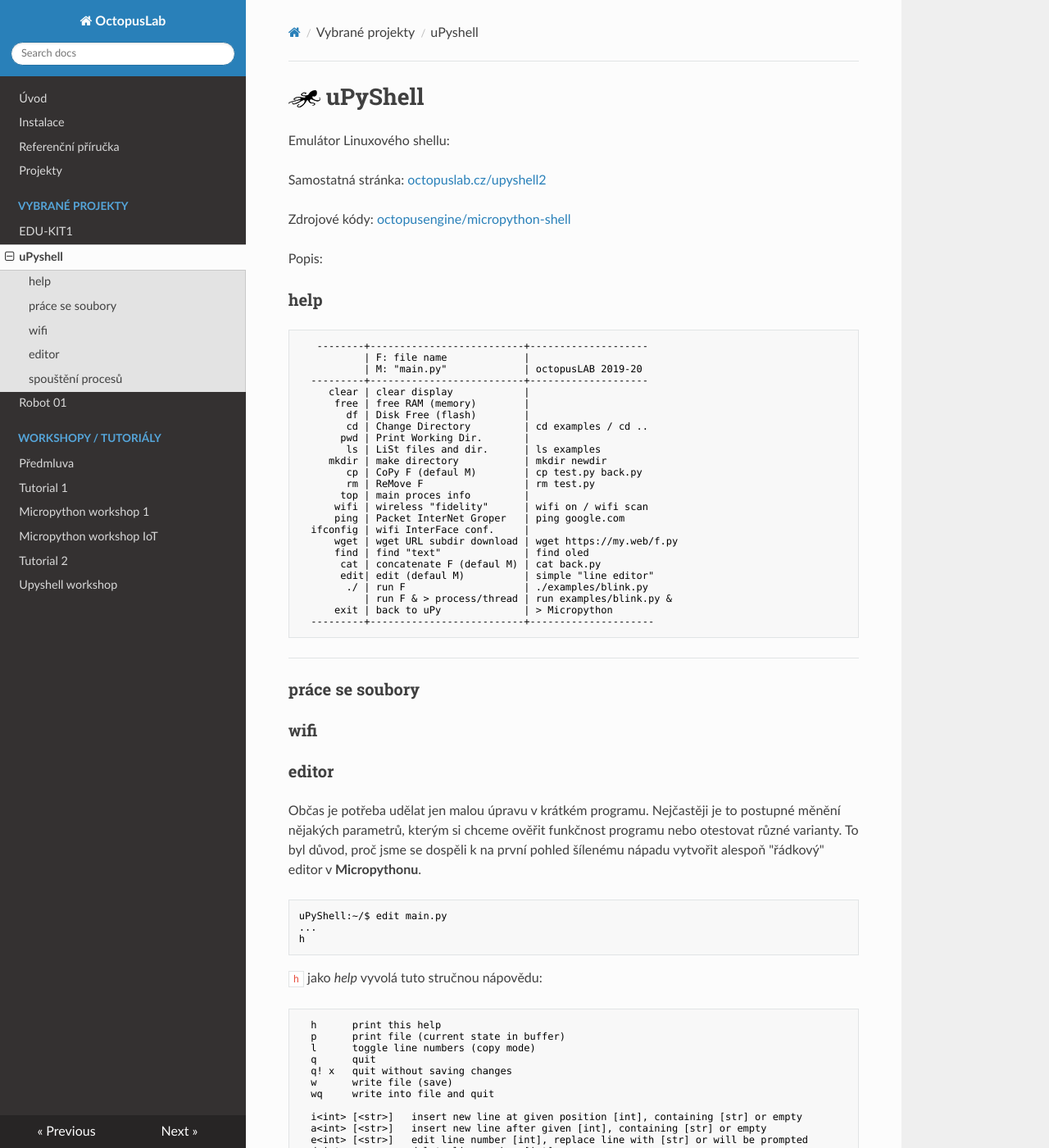
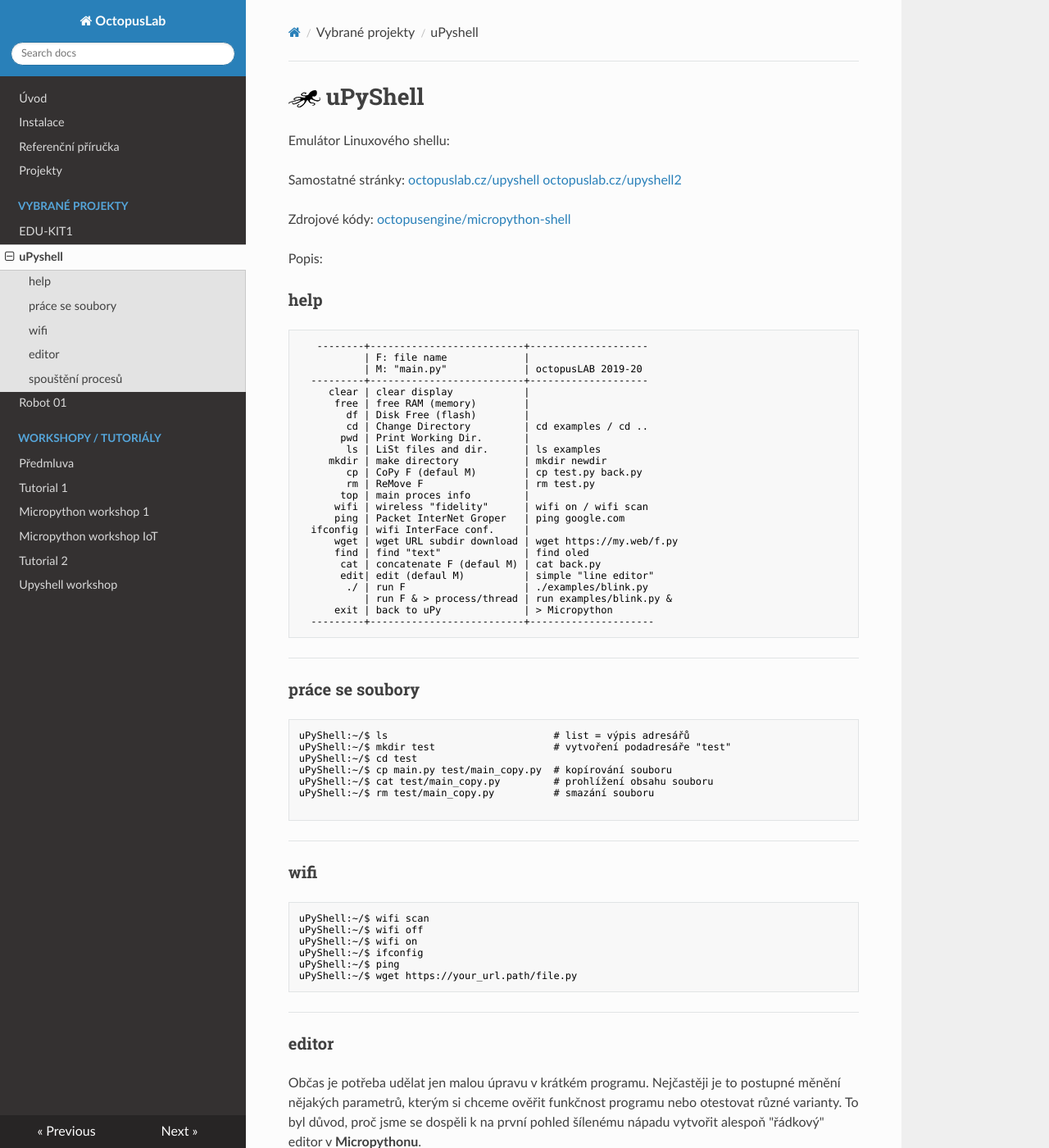
Before and after one commit to octopuslab-cz/docs_octopuslab_cz, an MkDocs documentation site: the page built from docs/p-shell.md, in a window 1280 px wide and 1400 px high. Shown: the whole window at 82% size. Built offline with MkDocs 1.6.1, drawn with Linux system fonts in a browser that asks for light colours; nearby versions of some CDN libraries.

Commit message:
shell - files

````diff
--- a/docs/p-shell.md
+++ b/docs/p-shell.md
@@ -2,7 +2,8 @@
 
 Emulátor Linuxového shellu:
 
-Samostatná stránka:
+Samostatné stránky:
+[octopuslab.cz/upyshell](https://www.octopuslab.cz/upyshell/)
 [octopuslab.cz/upyshell2](https://www.octopuslab.cz/upyshell2/)
 
 Zdrojové kódy:
@@ -43,7 +44,29 @@ Popis:
 
 ### práce se soubory
 
+```batch
+uPyShell:~/$ ls                            # list = výpis adresářů
+uPyShell:~/$ mkdir test                    # vytvoření podadresáře "test"
+uPyShell:~/$ cd test
+uPyShell:~/$ cp main.py test/main_copy.py  # kopírování souboru
+uPyShell:~/$ cat test/main_copy.py         # prohlížení obsahu souboru
+uPyShell:~/$ rm test/main_copy.py          # smazání souboru
+
+```
+
+---
+
 ### wifi
+```batch
+uPyShell:~/$ wifi scan
+uPyShell:~/$ wifi off
+uPyShell:~/$ wifi on
+uPyShell:~/$ ifconfig
+uPyShell:~/$ ping
+uPyShell:~/$ wget https://your_url.path/file.py
+```
+
+---
 
 ### editor
 
@@ -75,9 +98,6 @@ NOTE: New line at the end of every non empty file is enforced.
 WARNING: Do not use for editing lines exceeding your terminal width - you may BREAK TOUR FILE!
 ```
 
-
-
-
 ---
 
 ### spouštění procesů
@@ -91,3 +111,5 @@ a by měla blikat Ledka. Běh programu se přeruší CTRL+C, program blink se za
 **Odbočka:**
 Jak docílíme toho, aby se blikání Ledky samo spouštělo hned po startu? Program main.py v kořenovém adresáři, je po boot.py přesně ten, který se po startu spustí. Takže si můžeme v shellu jednoduše blikání zkopírovat:
 `$ cp examples/blink.py main.py`
+
+---
````
